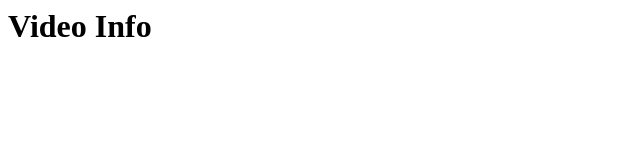
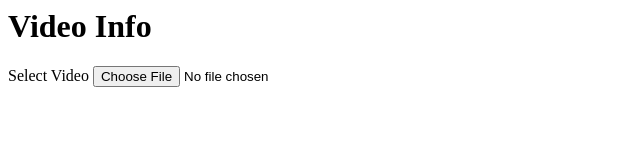
Before and after one commit to mbutler/electron, an Electron app: page index.html in a window 1280 px wide. Shown: the whole page, without its empty margins (0-640 px from the left). Drawn offline with Linux system fonts and the light colour scheme.

Commit message:
file picker

```diff
--- a/index.html
+++ b/index.html
@@ -2,4 +2,10 @@
 </head>
 <body>
     <h1>Video Info</h1>
+    <form>
+        <div>
+            <label>Select Video</label>
+            <input type="file" accept="video/*" />
+        </div>
+    </form>
 </body>
```
